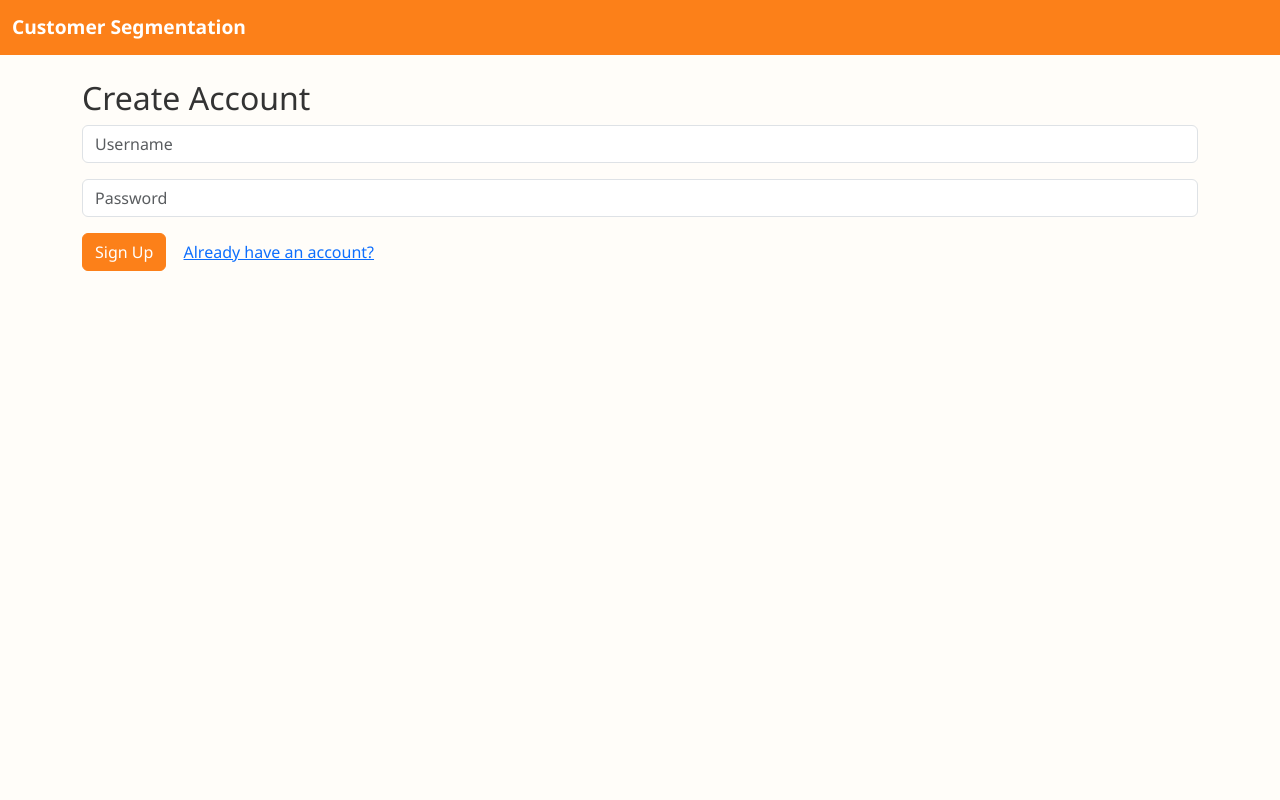
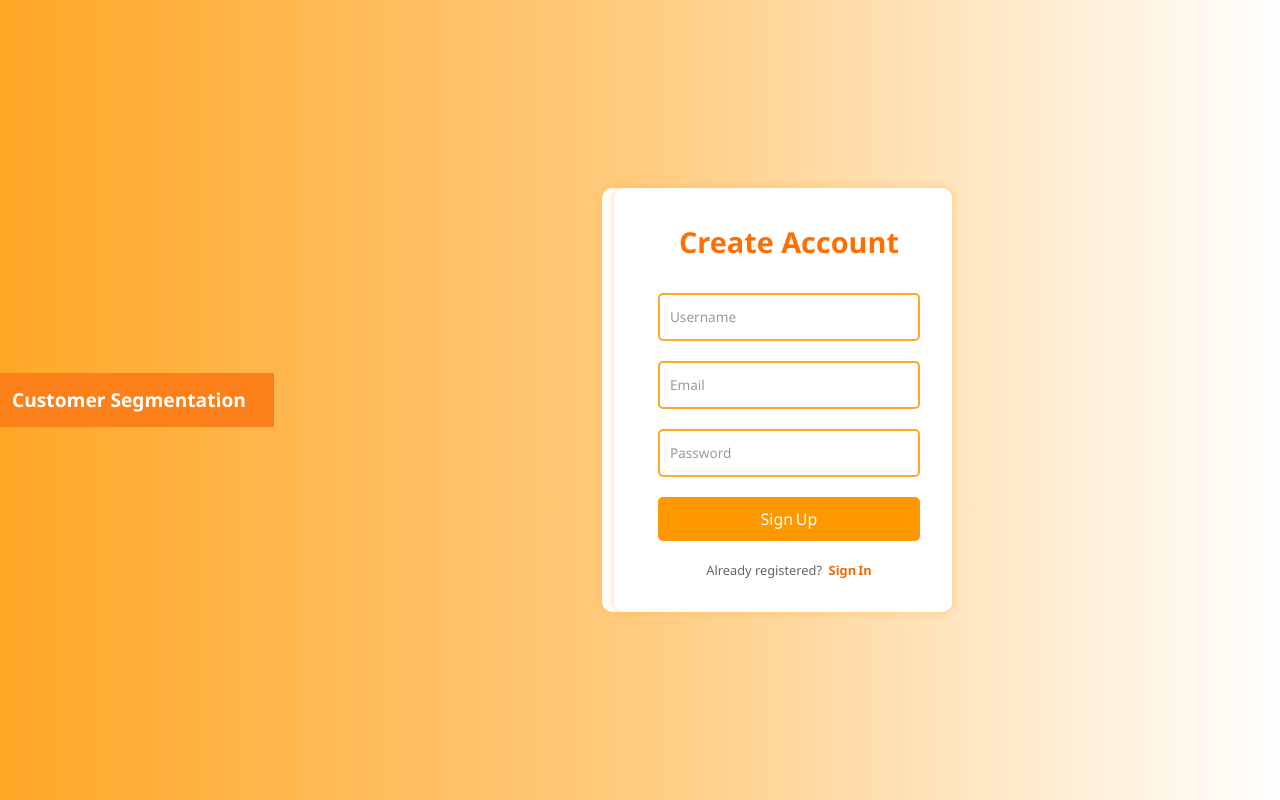
Before and after one commit to Maitreya2004/Customer-Segmentation, a Flask app: template app/templates/register.html in a window 1280 px wide. Run offline with Flask 3, Linux system fonts and the light colour scheme; the template is opened without the code that fills it, so the values that code supplies are empty.

Commit message:
first commit

```diff
--- /dev/null
+++ b/app/static/auth/auth.css
@@ -0,0 +1,106 @@
+/* Orange → light‑orange → white theme (login & register forms) */
+
+/* ---------- layout ---------- */
+body {
+  background: linear-gradient(to right, #ffa726, #ffcc80, #ffffff);
+  font-family: "Segoe UI", sans-serif;
+  display: flex;
+  justify-content: center;
+  align-items: center;
+  min-height: 100vh;
+  margin: 0;
+}
+
+/* ---------- card ---------- */
+.container {
+  width: 350px;
+  background: #ffffff;
+  border-radius: 10px;
+  box-shadow: 0 0 10px rgba(255, 167, 38, 0.4);
+  overflow: hidden;
+}
+
+/* ---------- form ---------- */
+.form {
+  display: flex;
+  flex-direction: column;
+  align-items: center;
+  gap: 20px;
+  padding: 2rem;
+}
+
+.title {
+  font-size: 1.8rem;
+  font-weight: 700;
+  color: #ff6f00;
+  margin-bottom: 10px;
+}
+
+/* ---------- floating labels ---------- */
+.form_control {
+  width: 100%;
+  position: relative;
+}
+
+.input {
+  width: 100%;
+  padding: 10px;
+  font-size: 1rem;
+  border: 2px solid #ffa726;
+  border-radius: 5px;
+  background: #ffffff;
+  color: #333;
+  outline: none;
+}
+
+.label {
+  position: absolute;
+  top: 50%;
+  left: 12px;
+  transform: translateY(-50%);
+  transition: 0.2s ease;
+  color: #999;
+  font-size: 0.85rem;
+  pointer-events: none;
+}
+
+.input:focus + .label,
+.input:valid + .label {
+  transform: translateY(-130%);
+  font-size: 0.75rem;
+  color: #ff6f00;
+}
+
+/* ---------- buttons ---------- */
+button {
+  width: 100%;
+  padding: 10px;
+  font-size: 1rem;
+  border: none;
+  border-radius: 5px;
+  background: #ff9800;
+  color: #ffffff;
+  cursor: pointer;
+  transition: background-color 0.3s ease;
+}
+
+button:hover {
+  background: #fb8c00;
+}
+
+/* ---------- helper text ---------- */
+.bottom_text {
+  font-size: 0.8rem;
+  color: #666;
+  text-align: center;
+}
+
+.switch {
+  font-weight: 700;
+  color: #ef6c00;
+  text-decoration: none;
+}
+
+.switch:hover {
+  text-decoration: underline;
+}
--- a/app/templates/register.html
+++ b/app/templates/register.html
@@ -2,15 +2,33 @@
 {% block title %}Register{% endblock %}
 
 {% block content %}
-<h2>Create Account</h2>
-<form method="post">
-  <div class="mb-3">
-    <input name="username" class="form-control" placeholder="Username" required>
-  </div>
-  <div class="mb-3">
-    <input name="password" type="password" class="form-control" placeholder="Password" required>
-  </div>
-  <button class="btn btn-primary">Sign Up</button>
-  <a href="{{ url_for('auth.login') }}" class="btn btn-link">Already have an account?</a>
-</form>
+<link rel="stylesheet" href="{{ url_for('static', filename='css/auth.css') }}">
+
+<div class="container">
+  <form class="form" method="post" action="{{ url_for('auth.register') }}">
+    <span class="title">Create&nbsp;Account</span>
+
+    <div class="form_control">
+      <input name="username" class="input" required>
+      <label class="label">Username</label>
+    </div>
+
+    <div class="form_control">
+      <input name="email" type="email" class="input" required>
+      <label class="label">Email</label>
+    </div>
+
+    <div class="form_control">
+      <input name="password" type="password" class="input" required>
+      <label class="label">Password</label>
+    </div>
+
+    <button type="submit">Sign Up</button>
+
+    <span class="bottom_text">
+      Already registered?
+      <a href="{{ url_for('auth.login') }}" class="switch">Sign In</a>
+    </span>
+  </form>
+</div>
 {% endblock %}
```
Also changed, not shown: app/templates/login.html (+24 -11 lines).
